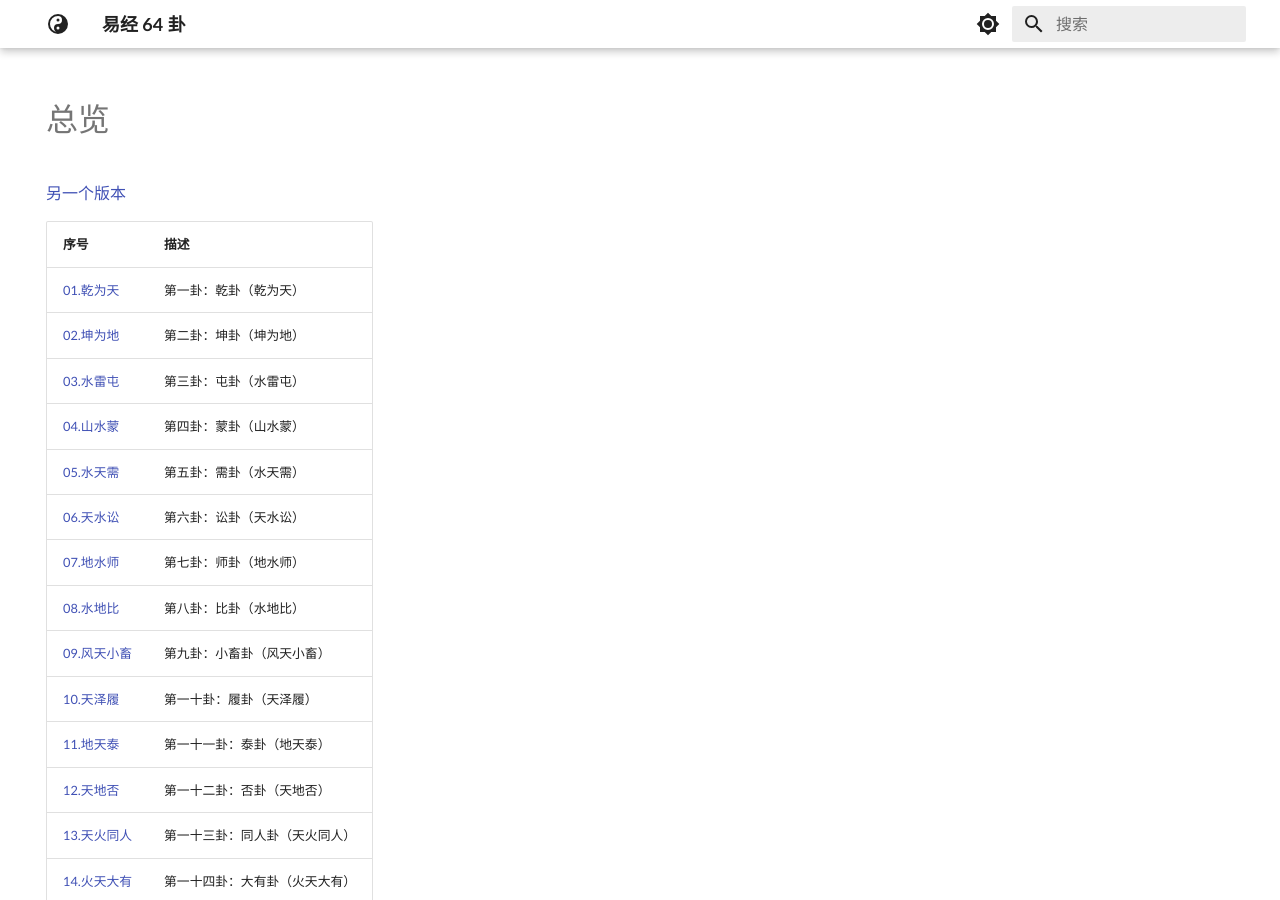
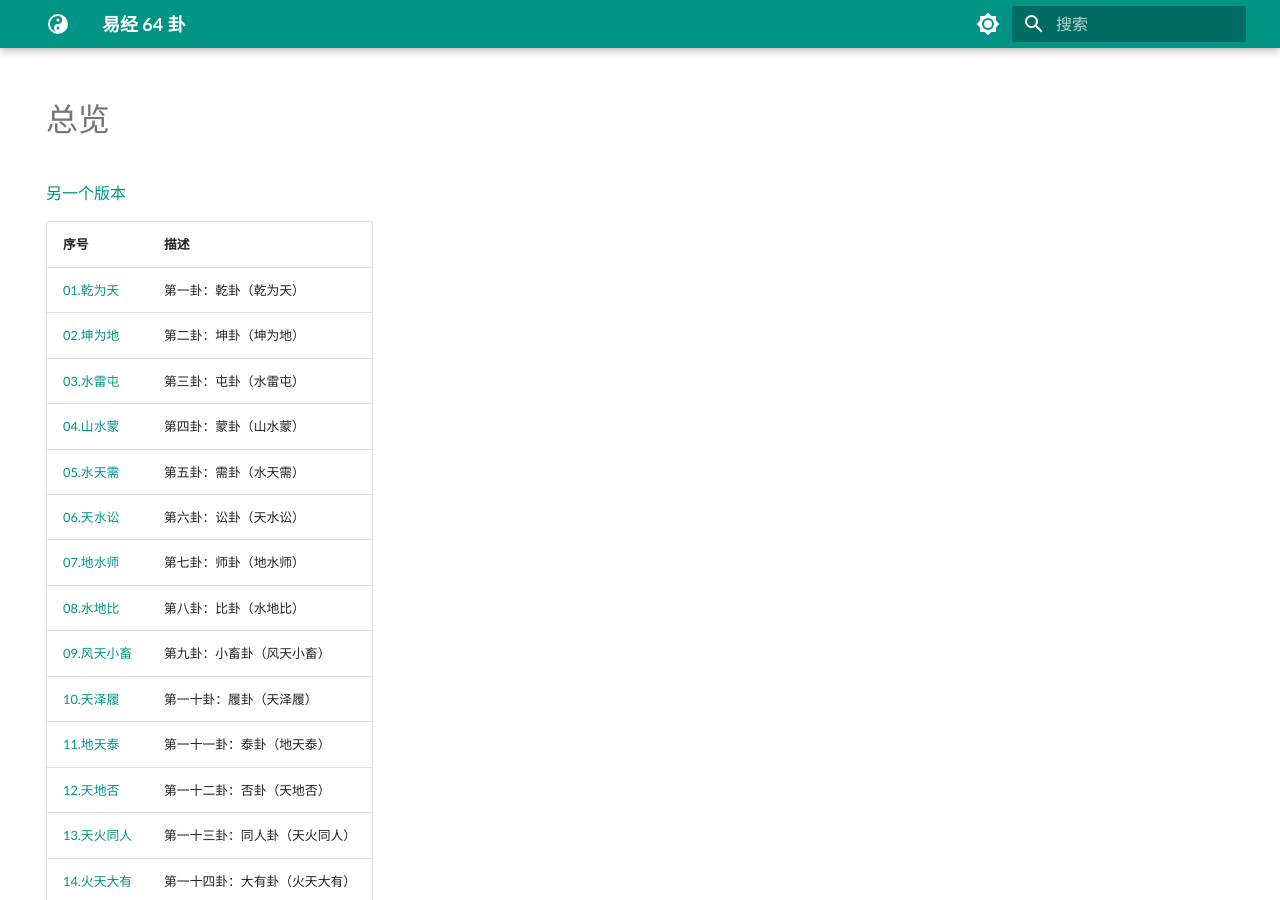
Before and after one commit to heiemooa/yijing, an MkDocs documentation site: the page built from docs/index.md, in a window 1280 px wide and 900 px high. Built offline with MkDocs 1.6.1 and Material for MkDocs 9.7.7, drawn with Linux system fonts in a browser that asks for light colours; some web fonts are replaced.

Commit message:
docs: ✏️ update theme

```diff
--- a/mkdocs.yml
+++ b/mkdocs.yml
@@ -22,7 +22,7 @@ theme:
     # Palette toggle for light mode
     - media: "(prefers-color-scheme: light)"
       scheme: default
-      primary: white
+      primary: teal
       toggle:
         icon: material/brightness-7
 
```
